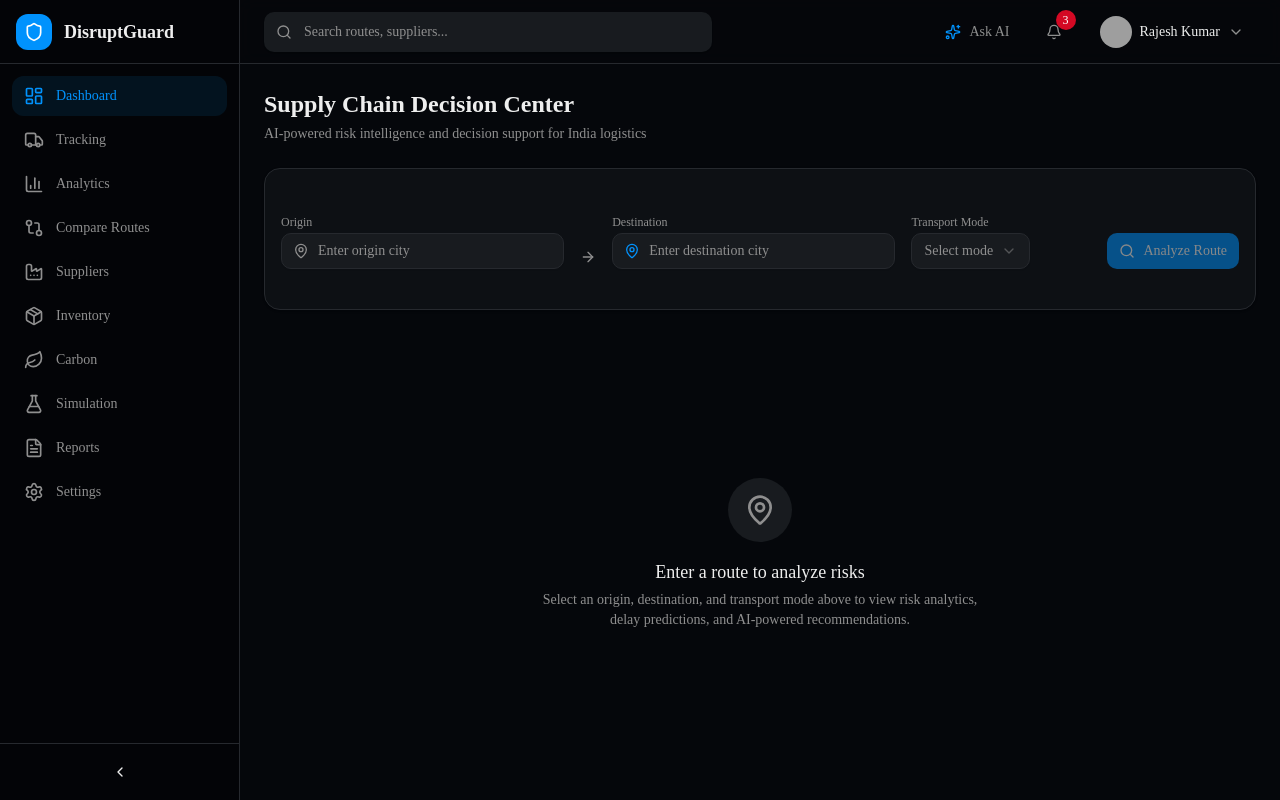
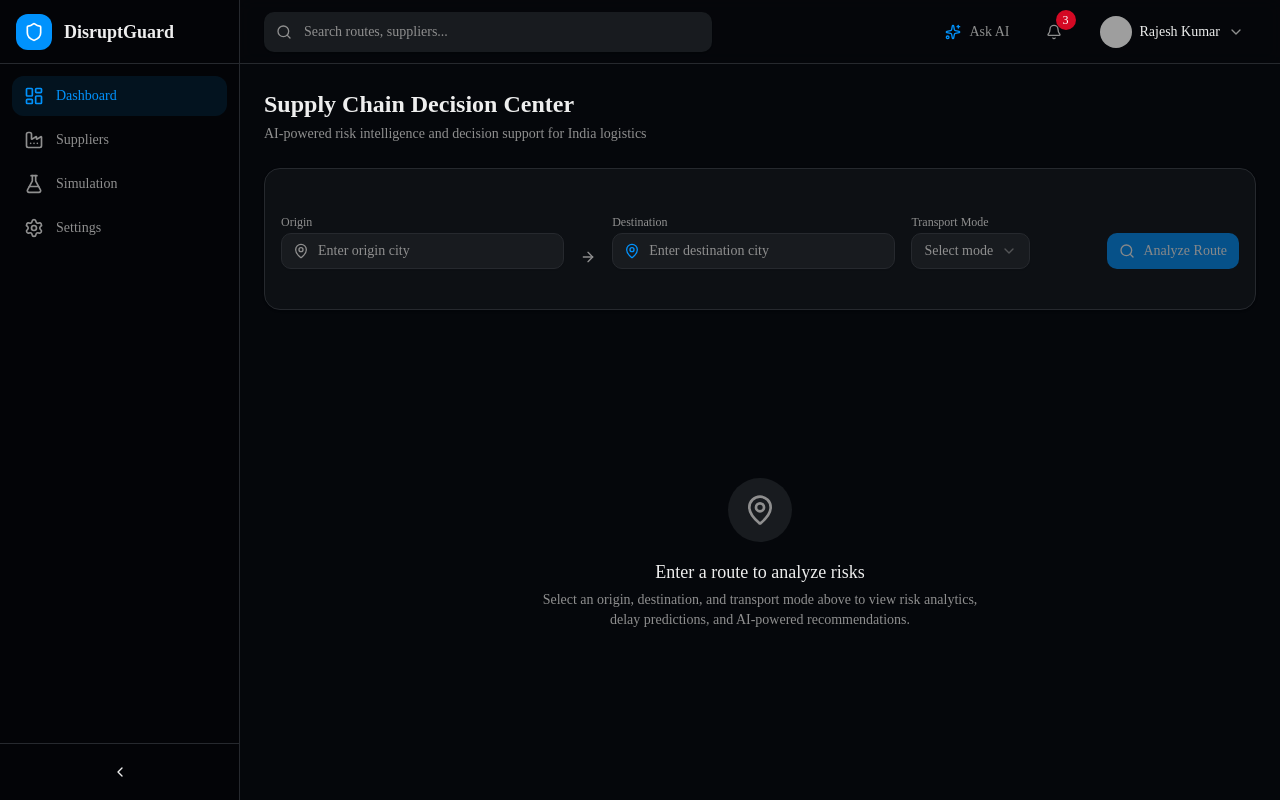
Before and after one commit to sande253/disruptguard-, a Next.js app: page / in a window 1280 px wide. Built offline with nearby package versions, Linux system fonts and the light colour scheme; grey boxes are pictures that could not be loaded.

Commit message:
feat: simplify sidebar to core pages
Remove unused links and icon imports for cleaner UI.

Co-authored-by: Sandeep Reddy Ade <170517175+sande253@users.noreply.github.com>

```diff
--- a/components/dashboard/sidebar.tsx
+++ b/components/dashboard/sidebar.tsx
@@ -12,12 +12,6 @@ import {
   ChevronLeft,
   ChevronRight,
   Shield,
-  Truck,
-  BarChart3,
-  GitCompare,
-  FileText,
-  Leaf,
-  Package,
 } from "lucide-react"
 import { cn } from "@/lib/utils"
 import { Button } from "@/components/ui/button"
@@ -25,14 +19,8 @@ import { Tooltip, TooltipContent, TooltipProvider, TooltipTrigger } from "@/comp
 
 const menuItems = [
   { icon: LayoutDashboard, label: "Dashboard", href: "/" },
-  { icon: Truck, label: "Tracking", href: "/tracking" },
-  { icon: BarChart3, label: "Analytics", href: "/analytics" },
-  { icon: GitCompare, label: "Compare Routes", href: "/compare" },
   { icon: Factory, label: "Suppliers", href: "/suppliers" },
-  { icon: Package, label: "Inventory", href: "/inventory" },
-  { icon: Leaf, label: "Carbon", href: "/carbon" },
   { icon: FlaskConical, label: "Simulation", href: "/simulation" },
-  { icon: FileText, label: "Reports", href: "/reports" },
   { icon: Settings, label: "Settings", href: "/settings" },
 ]
 
```
